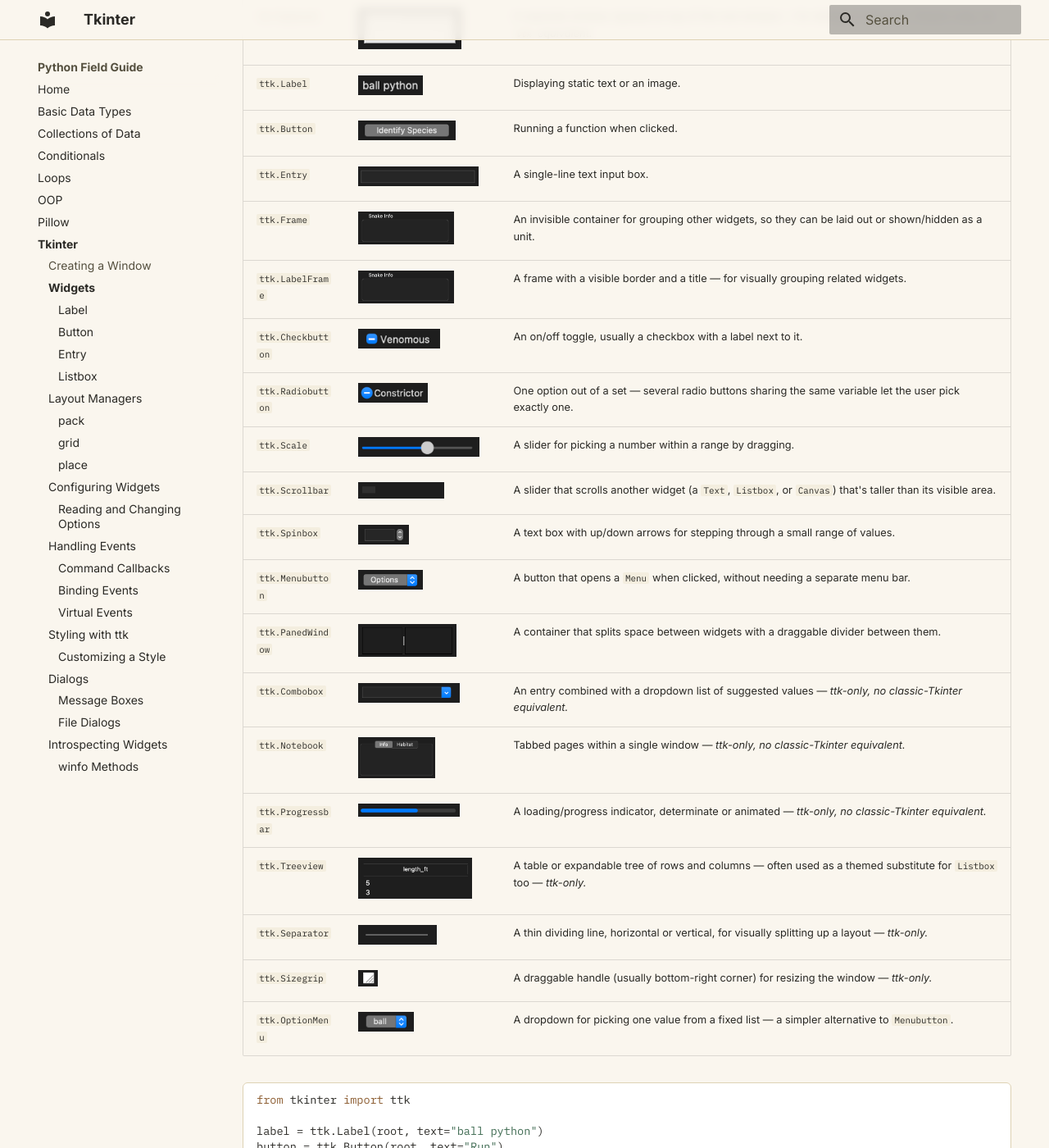
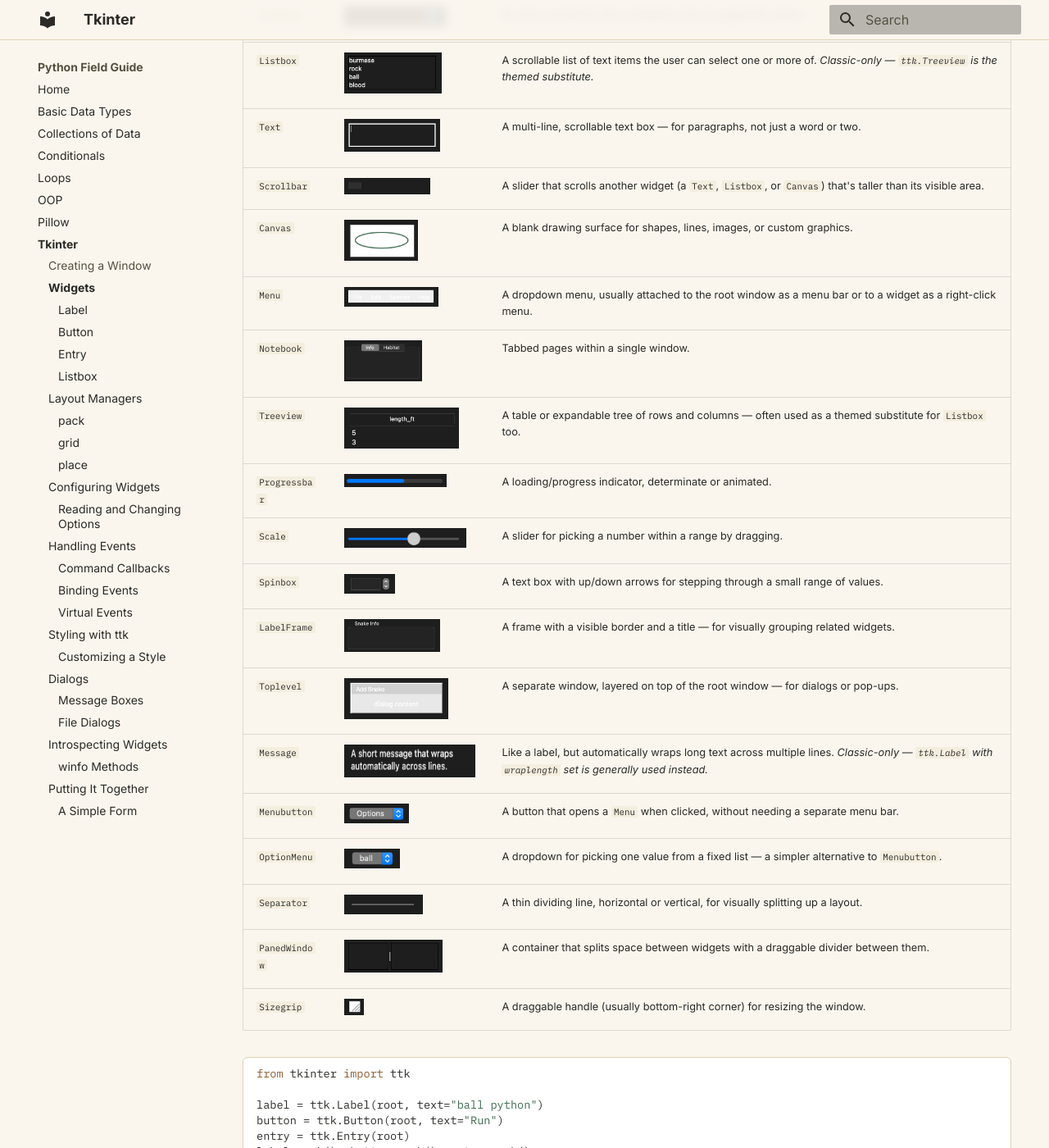
Before and after one commit to luka-sherman/python-field-guide, an MkDocs documentation site: the page built from docs/tkinter.md, in a window 1280 px wide and 1400 px high, scrolled down 1625 px. Shown: the whole window at 82% size. Built offline with MkDocs 1.6.1 and Material for MkDocs 9.7.7, drawn with Linux system fonts in a browser that asks for light colours; nearby versions of some CDN libraries; some of the changed text lies outside the part shown.

Commit message:
tkinter example

````diff
--- a/docs/tkinter.md
+++ b/docs/tkinter.md
@@ -33,31 +33,31 @@
 
 | Widget | Preview | Use it for |
 |--------|---------|------------|
-| `tk.Text` | <img src="/img/Tkinter_widgets/Text.png" alt="tk.Text preview" style="height:40px; width:auto;"> | A multi-line, scrollable text box — for paragraphs, not just a word or two. *Classic-only, no `ttk` equivalent.* |
-| `tk.Listbox` | <img src="/img/Tkinter_widgets/Listbox.png" alt="tk.Listbox preview" style="height:50px; width:auto;"> | A scrollable list of text items the user can select one or more of. *Classic-only — `ttk.Treeview` is the themed substitute.* |
-| `tk.Menu` | <img src="/img/Tkinter_widgets/Menu.png" alt="tk.Menu preview" style="height:24px; width:auto;"> | A dropdown menu, usually attached to the root window as a menu bar or to a widget as a right-click menu. *Classic-only, no `ttk` equivalent.* |
-| `tk.Canvas` | <img src="/img/Tkinter_widgets/Canvas.png" alt="tk.Canvas preview" style="height:50px; width:auto;"> | A blank drawing surface for shapes, lines, images, or custom graphics. *Classic-only, no `ttk` equivalent.* |
-| `tk.Message` | <img src="/img/Tkinter_widgets/Message.png" alt="tk.Message preview" style="height:40px; width:auto;"> | Like a label, but automatically wraps long text across multiple lines. *Classic-only — `ttk.Label` with `wraplength` set is generally used instead.* |
-| `tk.Toplevel` | <img src="/img/Tkinter_widgets/Toplevel.png" alt="tk.Toplevel preview" style="height:50px; width:auto;"> | A separate window, layered on top of the root window — for dialogs or pop-ups. *Classic-only, no `ttk` equivalent.* |
-| `ttk.Label` | <img src="/img/Tkinter_widgets/Label.png" alt="ttk.Label preview" style="height:24px; width:auto;"> | Displaying static text or an image. |
-| `ttk.Button` | <img src="/img/Tkinter_widgets/Button.png" alt="ttk.Button preview" style="height:24px; width:auto;"> | Running a function when clicked. |
-| `ttk.Entry` | <img src="/img/Tkinter_widgets/Entry.png" alt="ttk.Entry preview" style="height:24px; width:auto;"> | A single-line text input box. |
-| `ttk.Frame` | <img src="/img/Tkinter_widgets/Frame.png" alt="ttk.Frame preview" style="height:40px; width:auto;"> | An invisible container for grouping other widgets, so they can be laid out or shown/hidden as a unit. |
-| `ttk.LabelFrame` | <img src="/img/Tkinter_widgets/Frame.png" alt="ttk.LabelFrame preview" style="height:40px; width:auto;"> | A frame with a visible border and a title — for visually grouping related widgets. |
-| `ttk.Checkbutton` | <img src="/img/Tkinter_widgets/Checkbutton.png" alt="ttk.Checkbutton preview" style="height:24px; width:auto;"> | An on/off toggle, usually a checkbox with a label next to it. |
-| `ttk.Radiobutton` | <img src="/img/Tkinter_widgets/Radiobutton.png" alt="ttk.Radiobutton preview" style="height:24px; width:auto;"> | One option out of a set — several radio buttons sharing the same variable let the user pick exactly one. |
-| `ttk.Scale` | <img src="/img/Tkinter_widgets/Scale.png" alt="ttk.Scale preview" style="height:24px; width:auto;"> | A slider for picking a number within a range by dragging. |
-| `ttk.Scrollbar` | <img src="/img/Tkinter_widgets/Scrollbar.png" alt="ttk.Scrollbar preview" style="height:20px; width:auto;"> | A slider that scrolls another widget (a `Text`, `Listbox`, or `Canvas`) that's taller than its visible area. |
-| `ttk.Spinbox` | <img src="/img/Tkinter_widgets/Spinbox.png" alt="ttk.Spinbox preview" style="height:24px; width:auto;"> | A text box with up/down arrows for stepping through a small range of values. |
-| `ttk.Menubutton` | <img src="/img/Tkinter_widgets/Menubutton.png" alt="ttk.Menubutton preview" style="height:24px; width:auto;"> | A button that opens a `Menu` when clicked, without needing a separate menu bar. |
-| `ttk.PanedWindow` | <img src="/img/Tkinter_widgets/PanedWindow.png" alt="ttk.PanedWindow preview" style="height:40px; width:auto;"> | A container that splits space between widgets with a draggable divider between them. |
-| `ttk.Combobox` | <img src="/img/Tkinter_widgets/Combobox.png" alt="ttk.Combobox preview" style="height:24px; width:auto;"> | An entry combined with a dropdown list of suggested values — *ttk-only, no classic-Tkinter equivalent.* |
-| `ttk.Notebook` | <img src="/img/Tkinter_widgets/Notebook.png" alt="ttk.Notebook preview" style="height:50px; width:auto;"> | Tabbed pages within a single window — *ttk-only, no classic-Tkinter equivalent.* |
-| `ttk.Progressbar` | <img src="/img/Tkinter_widgets/Progressbar.png" alt="ttk.Progressbar preview" style="height:16px; width:auto;"> | A loading/progress indicator, determinate or animated — *ttk-only, no classic-Tkinter equivalent.* |
-| `ttk.Treeview` | <img src="/img/Tkinter_widgets/Treeview.png" alt="ttk.Treeview preview" style="height:50px; width:auto;"> | A table or expandable tree of rows and columns — often used as a themed substitute for `Listbox` too — *ttk-only.* |
-| `ttk.Separator` | <img src="/img/Tkinter_widgets/Separator.png" alt="ttk.Separator preview" style="height:24px; width:auto;"> | A thin dividing line, horizontal or vertical, for visually splitting up a layout — *ttk-only.* |
-| `ttk.Sizegrip` | <img src="/img/Tkinter_widgets/Sizegrip.png" alt="ttk.Sizegrip preview" style="height:20px; width:auto;"> | A draggable handle (usually bottom-right corner) for resizing the window — *ttk-only.* |
-| `ttk.OptionMenu` | <img src="/img/Tkinter_widgets/OptionMenu.png" alt="ttk.OptionMenu preview" style="height:24px; width:auto;"> | A dropdown for picking one value from a fixed list — a simpler alternative to `Menubutton`. |
+| `Label` | <img src="/img/Tkinter_widgets/Label.png" alt="ttk.Label preview" style="height:24px; width:auto;"> | Displaying static text or an image. |
+| `Button` | <img src="/img/Tkinter_widgets/Button.png" alt="ttk.Button preview" style="height:24px; width:auto;"> | Running a function when clicked. |
+| `Entry` | <img src="/img/Tkinter_widgets/Entry.png" alt="ttk.Entry preview" style="height:24px; width:auto;"> | A single-line text input box. |
+| `Frame` | <img src="/img/Tkinter_widgets/Frame.png" alt="ttk.Frame preview" style="height:40px; width:auto;"> | An invisible container for grouping other widgets, so they can be laid out or shown/hidden as a unit. |
+| `Checkbutton` | <img src="/img/Tkinter_widgets/Checkbutton.png" alt="ttk.Checkbutton preview" style="height:24px; width:auto;"> | An on/off toggle, usually a checkbox with a label next to it. |
+| `Radiobutton` | <img src="/img/Tkinter_widgets/Radiobutton.png" alt="ttk.Radiobutton preview" style="height:24px; width:auto;"> | One option out of a set — several radio buttons sharing the same variable let the user pick exactly one. |
+| `Combobox` | <img src="/img/Tkinter_widgets/Combobox.png" alt="ttk.Combobox preview" style="height:24px; width:auto;"> | An entry combined with a dropdown list of suggested values. |
+| `Listbox` | <img src="/img/Tkinter_widgets/Listbox.png" alt="tk.Listbox preview" style="height:50px; width:auto;"> | A scrollable list of text items the user can select one or more of. *Classic-only — `ttk.Treeview` is the themed substitute.* |
+| `Text` | <img src="/img/Tkinter_widgets/Text.png" alt="tk.Text preview" style="height:40px; width:auto;"> | A multi-line, scrollable text box — for paragraphs, not just a word or two. |
+| `Scrollbar` | <img src="/img/Tkinter_widgets/Scrollbar.png" alt="ttk.Scrollbar preview" style="height:20px; width:auto;"> | A slider that scrolls another widget (a `Text`, `Listbox`, or `Canvas`) that's taller than its visible area. |
+| `Canvas` | <img src="/img/Tkinter_widgets/Canvas.png" alt="tk.Canvas preview" style="height:50px; width:auto;"> | A blank drawing surface for shapes, lines, images, or custom graphics. |
+| `Menu` | <img src="/img/Tkinter_widgets/Menu.png" alt="tk.Menu preview" style="height:24px; width:auto;"> | A dropdown menu, usually attached to the root window as a menu bar or to a widget as a right-click menu. |
+| `Notebook` | <img src="/img/Tkinter_widgets/Notebook.png" alt="ttk.Notebook preview" style="height:50px; width:auto;"> | Tabbed pages within a single window. |
+| `Treeview` | <img src="/img/Tkinter_widgets/Treeview.png" alt="ttk.Treeview preview" style="height:50px; width:auto;"> | A table or expandable tree of rows and columns — often used as a themed substitute for `Listbox` too. |
+| `Progressbar` | <img src="/img/Tkinter_widgets/Progressbar.png" alt="ttk.Progressbar preview" style="height:16px; width:auto;"> | A loading/progress indicator, determinate or animated. |
+| `Scale` | <img src="/img/Tkinter_widgets/Scale.png" alt="ttk.Scale preview" style="height:24px; width:auto;"> | A slider for picking a number within a range by dragging. |
+| `Spinbox` | <img src="/img/Tkinter_widgets/Spinbox.png" alt="ttk.Spinbox preview" style="height:24px; width:auto;"> | A text box with up/down arrows for stepping through a small range of values. |
+| `LabelFrame` | <img src="/img/Tkinter_widgets/Frame.png" alt="ttk.LabelFrame preview" style="height:40px; width:auto;"> | A frame with a visible border and a title — for visually grouping related widgets. |
+| `Toplevel` | <img src="/img/Tkinter_widgets/Toplevel.png" alt="tk.Toplevel preview" style="height:50px; width:auto;"> | A separate window, layered on top of the root window — for dialogs or pop-ups. |
+| `Message` | <img src="/img/Tkinter_widgets/Message.png" alt="tk.Message preview" style="height:40px; width:auto;"> | Like a label, but automatically wraps long text across multiple lines. *Classic-only — `ttk.Label` with `wraplength` set is generally used instead.* |
+| `Menubutton` | <img src="/img/Tkinter_widgets/Menubutton.png" alt="ttk.Menubutton preview" style="height:24px; width:auto;"> | A button that opens a `Menu` when clicked, without needing a separate menu bar. |
+| `OptionMenu` | <img src="/img/Tkinter_widgets/OptionMenu.png" alt="ttk.OptionMenu preview" style="height:24px; width:auto;"> | A dropdown for picking one value from a fixed list — a simpler alternative to `Menubutton`. |
+| `Separator` | <img src="/img/Tkinter_widgets/Separator.png" alt="ttk.Separator preview" style="height:24px; width:auto;"> | A thin dividing line, horizontal or vertical, for visually splitting up a layout. |
+| `PanedWindow` | <img src="/img/Tkinter_widgets/PanedWindow.png" alt="ttk.PanedWindow preview" style="height:40px; width:auto;"> | A container that splits space between widgets with a draggable divider between them. |
+| `Sizegrip` | <img src="/img/Tkinter_widgets/Sizegrip.png" alt="ttk.Sizegrip preview" style="height:20px; width:auto;"> | A draggable handle (usually bottom-right corner) for resizing the window. |
 
 ```python-ref
 from tkinter import ttk
@@ -589,3 +589,74 @@
 ```
 
 </details>
+
+## Putting It Together
+
+A handful of widgets from the table above — `Label`, `Entry`, `Checkbutton`, `Combobox`, `Button` — cover most of what a simple data-entry form needs. This example combines them into one small app: type a species name, toggle whether it's venomous, pick a habitat from a dropdown, then click Submit to display the result.
+
+<details markdown="block" class="pt-collapsible">
+<summary markdown="block">
+
+### A Simple Form
+
+</summary>
+
+Each widget stores its value differently: `Entry` is read with `.get()` directly, `Checkbutton` is backed by a `BooleanVar` (`is_venomous`) read separately from the widget itself, and `Combobox` is also read with `.get()`. The `Submit` button's callback pulls all three together and updates a `Label` to show the result — the same `command=` pattern covered earlier, just wired to several widgets instead of one. Building the widgets is split into its own `build_form()` function, called once from `main()`, rather than left as loose top-level code.
+
+<img src="/img/tkinter_example.png" alt="Running snake field guide form" style="height:20em; width:auto; max-width:100%;">
+
+```python-ref
+import tkinter as tk
+from tkinter import ttk
+
+
+def build_form(root):
+    # Label — just displays text
+    label = ttk.Label(root, text="Enter a snake species:")
+    label.pack(pady=(10, 0))
+
+    # Entry — a single-line text box for user input
+    entry = ttk.Entry(root)
+    entry.pack(pady=5)
+
+    # Checkbutton — an on/off toggle, backed by a BooleanVar
+    is_venomous = tk.BooleanVar()
+    checkbutton = ttk.Checkbutton(root, text="Venomous", variable=is_venomous)
+    checkbutton.pack(pady=5)
+
+    # Combobox — a dropdown with a fixed set of choices
+    habitat = ttk.Combobox(root, values=["Desert", "Rainforest", "Grassland", "Wetland"])
+    habitat.set("Desert")  # default selection
+    habitat.pack(pady=5)
+
+    # Label to show the result after clicking Submit
+    result_label = ttk.Label(root, text="")
+    result_label.pack(pady=5)
+
+    def on_submit():
+        species = entry.get()
+        venomous = is_venomous.get()
+        result_label.config(
+            text=f"{species or '(no name)'} | venomous: {venomous} | habitat: {habitat.get()}"
+        )
+
+    # Button — runs on_submit() when clicked
+    button = ttk.Button(root, text="Submit", command=on_submit)
+    button.pack(pady=10)
+
+
+def main():
+    root = tk.Tk()
+    root.title("Snake Field Guide")
+    root.geometry("300x220")
+
+    build_form(root)
+
+    root.mainloop()  # keeps the window open and responsive
+
+
+if __name__ == "__main__":
+    main()
+```
+
+</details>
````
Also changed, not shown: docs/img/tkinter_example.png (added).
